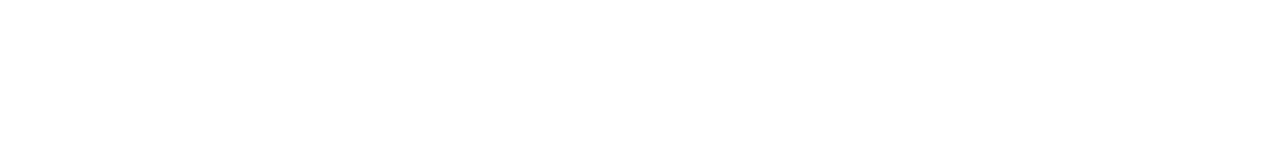
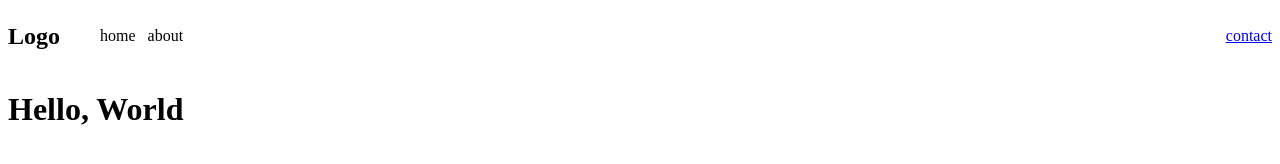
Before and after one commit to idohtml/assignment-one, a plain HTML site: page index.html in a window 1280 px wide. Drawn offline with Linux system fonts and the light colour scheme.

Commit message:
navbar + header added

```diff
--- a/index.html
+++ b/index.html
@@ -8,8 +8,21 @@
     <title>Assignment One</title>
   </head>
   <body>
-    <header></header>
-    <main></main>
+    <header class="header">
+      <div class="nav-box">
+        <h2>Logo</h2>
+        <nav>
+          <ul>
+            <li>home</li>
+            <li>about</li>
+          </ul>
+        </nav>
+      </div>
+      <a href="/">contact</a>
+    </header>
+    <main>
+      <h1>Hello, World</h1>
+    </main>
     <footer></footer>
   </body>
 </html>
--- a/style.css
+++ b/style.css
@@ -1,7 +1,7 @@
 /* Import Rubik font from google fonts */
 @import url("https://fonts.googleapis.com/css2?family=Rubik:wght@300;400;500;600;700;900&display=swap");
 
-/* CSS Style reset */
+/* CSS default reset */
 
 /* Box sizing rules */
 *,
@@ -33,6 +33,7 @@ ol[role="list"] {
 /* Set core root defaults */
 html:focus-within {
   scroll-behavior: smooth;
+  font-family: "Rubik", sans-serif;
 }
 
 /* Set core body defaults */
@@ -82,3 +83,28 @@ select {
     scroll-behavior: auto !important;
   }
 }
+
+/* Header */
+
+.header {
+  display: flex;
+  align-items: center;
+  justify-content: space-between;
+}
+
+.header nav ul {
+  display: flex;
+  align-items: center;
+  gap: 12px;
+
+  list-style: none;
+}
+
+.header h2 {
+  margin: 0;
+}
+
+.nav-box {
+  display: flex;
+  align-items: center;
+}
```
